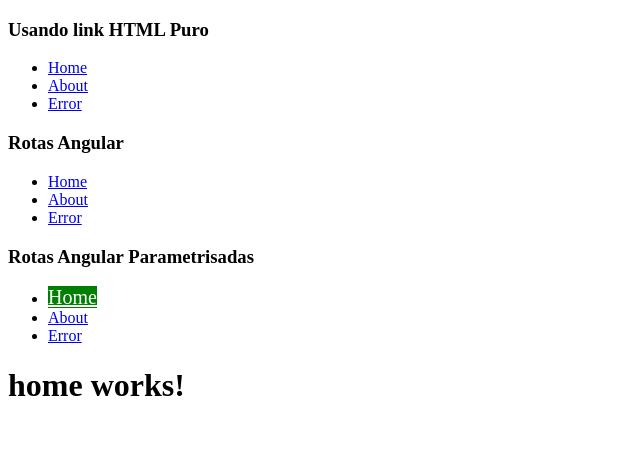
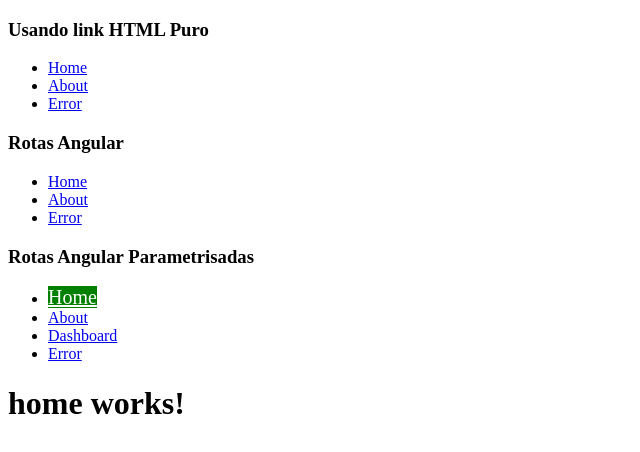
Before and after one commit to pedroarneiroz/routes-Project, an Angular app: page / in a window 1280 px wide. Shown: the top 452 px of the page, without its empty margins (0-640 px from the left). Built offline with nearby package versions, Linux system fonts and the light colour scheme.

Commit message:
Lazy Loading

```diff
--- a/src/app/app.routing.module.ts
+++ b/src/app/app.routing.module.ts
@@ -10,6 +10,9 @@
   { path: 'about', component: AboutComponent, children: [
     { path: ':id/:username', component: AboutComponent}
   ]},
+  { path: 'dashboard',
+  loadChildren: () =>  import('./dashboard/dashboard.module').then( m => m.DashboardModule) },
+
   { path: '404', component: PageErrorComponent},
   //Coringa Route
   { path: '**', redirectTo:'404'}
--- /dev/null
+++ b/src/app/dashboard/pages/home/home.component.html
@@ -0,0 +1 @@
+<h1>Dashboard</h1>
--- a/src/app/shared/menu/menu.component.html
+++ b/src/app/shared/menu/menu.component.html
@@ -36,6 +36,9 @@
                 <a routerLink="/about" [routerLinkActive]="['active']" [routerLinkActiveOptions]="{exact: true}">About</a>
             </li>
             <li>
+                <a routerLink="/dashboard" [routerLinkActive]="['active']" [routerLinkActiveOptions]="{exact: true}">Dashboard</a>
+            </li>
+            <li>
                 <a [routerLink]="['/404']" [routerLinkActive]="['active']" [routerLinkActiveOptions]="{exact: true}">Error</a>
             </li>
         </ul>
```
Also changed, not shown: src/app/dashboard/dashboard-routing.module.ts (added, +15 -0 lines), src/app/dashboard/dashboard.module.ts (added, +19 -0 lines), src/app/dashboard/pages/home/home.component.ts (added, +10 -0 lines), src/app/dashboard/pages/home/home.component.css (added), 1 other file (tests, documents, lock files or other folders).
